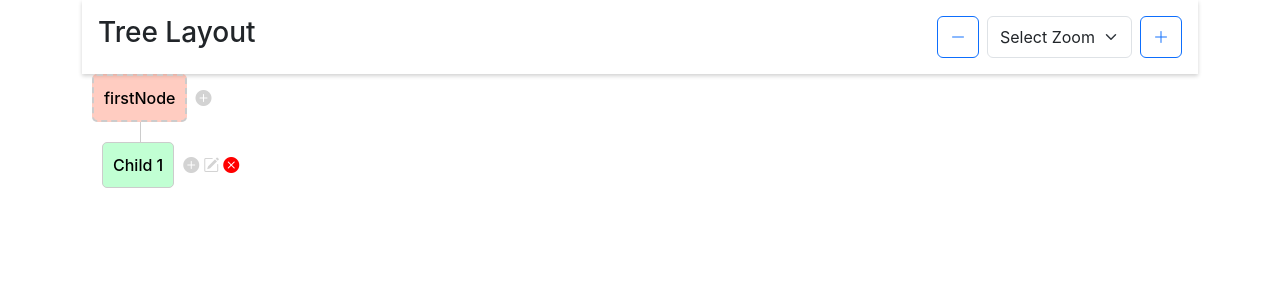
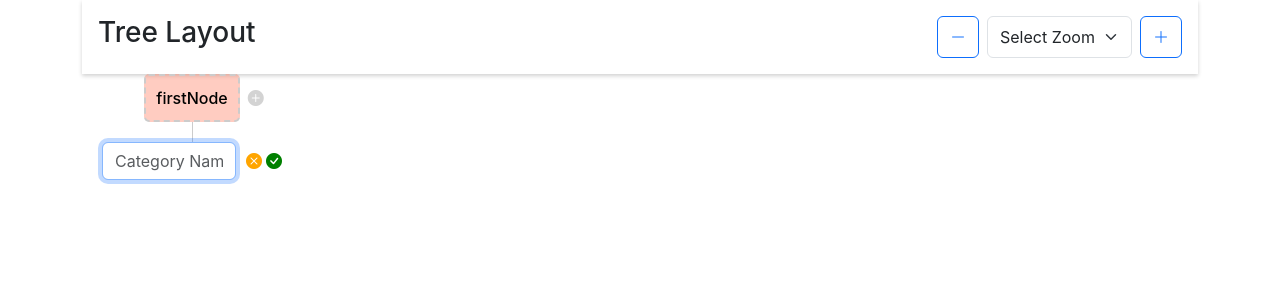
Before and after one commit to JavokhirMurodov1626/Tree-graph-app, a React (Create React App) app: page / in a window 1280 px wide. Both pictures are taken after a click on the button 203 px from the left and 97 px from the top of the page. Shown: the top 300 px of the page. Built offline with nearby package versions, Linux system fonts and the light colour scheme.

Commit message:
add node input functionality
when adding new node first label input is shown
you can either add it or cancel it

```diff
--- a/src/App.tsx
+++ b/src/App.tsx
@@ -1,6 +1,6 @@
+import "./App.css";
 import ToolBox from "./components/toolbox/toolbox";
 import TreeDiagram from "./components/treeDiagram/treeDiagram";
-import './App.css'
 function App() {
   return (
     <main className="container">
--- /dev/null
+++ b/src/components/inputNode/inputNode.tsx
@@ -0,0 +1,67 @@
+import styles from "./nodeInput.module.css";
+import { useState, useRef, useEffect } from "react";
+
+interface InputNodeProps {
+  closeInputNode: () => void;
+  addInputNode: (label: string) => void;
+}
+
+const InputNode: React.FC<InputNodeProps> = ({
+  closeInputNode,
+  addInputNode,
+}) => {
+  const [nodeLabel, setNodeLabel] = useState("");
+  const focusRef = useRef<HTMLInputElement>(null);
+
+  const onNodeInputChange = (e: React.ChangeEvent<HTMLInputElement>) => {
+    setNodeLabel(e.target.value);
+  };
+
+  const submit = (e: React.FormEvent<HTMLFormElement>) => {
+    e.preventDefault();
+    if(!nodeLabel){
+      alert("Input is empty!!");
+      return;
+    };
+    addInputNode(nodeLabel);
+    closeInputNode();
+  };
+
+  useEffect(() => {
+    if (focusRef.current) {
+      focusRef.current.focus();
+    }
+  }, []);
+
+  return (
+    <form onSubmit={submit} className={styles["node-input-form"]}>
+      <input
+        ref={focusRef}
+        type="text"
+        placeholder="Category Name"
+        className="form-control"
+        onInput={onNodeInputChange}
+      />
+      <div className={styles["node-input-btn-group"]}>
+        <button
+          type="button"
+          className="button button-close"
+          onClick={closeInputNode}
+        >
+          <i
+            className="bi bi-x-circle-fill"
+            style={{ fontSize: "16px", color: "orange" }}
+          ></i>
+        </button>
+        <button type="submit" className="button button-close">
+          <i
+            className="bi bi-check-circle-fill"
+            style={{ fontSize: "16px", color: "green" }}
+          ></i>
+        </button>
+      </div>
+    </form>
+  );
+};
+
+export default InputNode;
--- /dev/null
+++ b/src/components/inputNode/nodeInput.module.css
@@ -0,0 +1,10 @@
+.node-input-form{
+    max-width: 180px;
+    display: flex;
+    gap: 10px;
+}
+.node-input-btn-group{
+    display: flex;
+    gap: 4px;
+    color: rgba(248, 248, 4, 0.799);
+}
--- a/src/components/treeDiagram/treeDiagram.tsx
+++ b/src/components/treeDiagram/treeDiagram.tsx
@@ -73,9 +73,9 @@ const TreeDiagram = () => {
     };
   }, []);
 
-  const addChild = (parent: TreeNodeModel) => {
+  const addChild = (parent: TreeNodeModel,label:string) => {
     const newChild = new TreeNodeModel(
-      `Child ${parent.nodeChildren.length + 1}`,
+      label,
       [],
       parent.layer + 1
     );
@@ -90,21 +90,16 @@ const TreeDiagram = () => {
         layer={node.layer}
         key={node.id}
         title={node.title}
-        onAddChild={() => addChild(node)}
+        onAddChild={(label:string) => addChild(node,label)}
         nodeChildren={node.nodeChildren}
       >
         {node.nodeChildren.map(renderNode)}
       </TreeNode>
     );
   };
+
   return (
     <section ref={movingAreaRef} className={styles["tree-playground"]}>
-      {/* <div className={styles["root-node-wrap"]}>
-        <p className={`${styles["root-node"]} m-0`}>categories</p>
-        <button className={styles["root-node__btn"]}>
-          <i className="bi bi-plus-circle" style={{ fontSize: "20px" }}></i>
-        </button>
-      </div> */}
       <div ref={rootNodeRef} className={`${styles.tree} tree`}>
         {renderNode(rootNode)}
       </div>
--- a/src/components/treeDiagram/treeNode.css
+++ b/src/components/treeDiagram/treeNode.css
@@ -107,4 +107,5 @@
 }
 .root-node{
     border: 2px dashed #ccc!important;
+    cursor: move;
 }
--- a/src/components/treeDiagram/treeNode.tsx
+++ b/src/components/treeDiagram/treeNode.tsx
@@ -1,11 +1,12 @@
 import { TreeNodeModel } from "../../models/treeNode";
-import React, { ReactNode } from "react";
+import React, { ReactNode, useState } from "react";
 import "./treeNode.css";
+import InputNode from "../inputNode/inputNode";
 
 interface TreeNodeProps {
   title: string;
   children: ReactNode;
-  onAddChild: () => void;
+  onAddChild: (label: string) => void;
   layer: number;
   nodeChildren: TreeNodeModel[];
 }
@@ -29,18 +30,27 @@ const TreeNode: React.FC<TreeNodeProps> = ({
   layer,
   nodeChildren,
 }) => {
+  const [showInput, setShowInput] = useState(false);
+
   const nodeColor = getColorForLayer(layer);
+
+  const addInputNode = () => {
+    setShowInput(true);
+  };
+
+  const closeInputNode = () => {
+    setShowInput(false);
+  };
 
   return (
     <li>
       <div
-
         style={{ backgroundColor: nodeColor }}
         className={`${layer === 0 ? "root-node" : ""} node`}
       >
         <span className="label">{title}</span>
         <div className="btn-group">
-          <button onClick={onAddChild} type="button" className="button">
+          <button onClick={addInputNode} type="button" className="button">
             <i
               className="bi bi-plus-circle-fill"
               style={{ fontSize: "16px", color: "lightgrey" }}
@@ -60,7 +70,19 @@ const TreeNode: React.FC<TreeNodeProps> = ({
           </button>
         </div>
       </div>
-      {nodeChildren.length > 0 && <ul>{children}</ul>}
+      {(nodeChildren.length > 0 || showInput) && (
+        <ul>
+          {children}
+          {showInput && (
+            <li>
+              <InputNode
+                closeInputNode={closeInputNode}
+                addInputNode={onAddChild}
+              />
+            </li>
+          )}
+        </ul>
+      )}
     </li>
   );
 };
```
